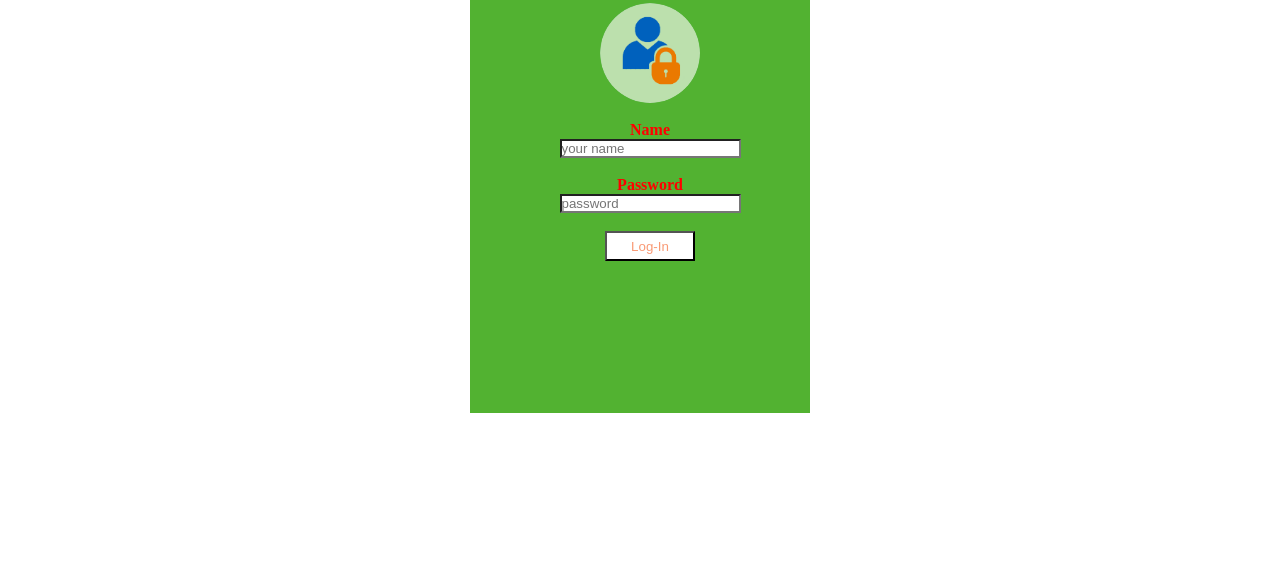
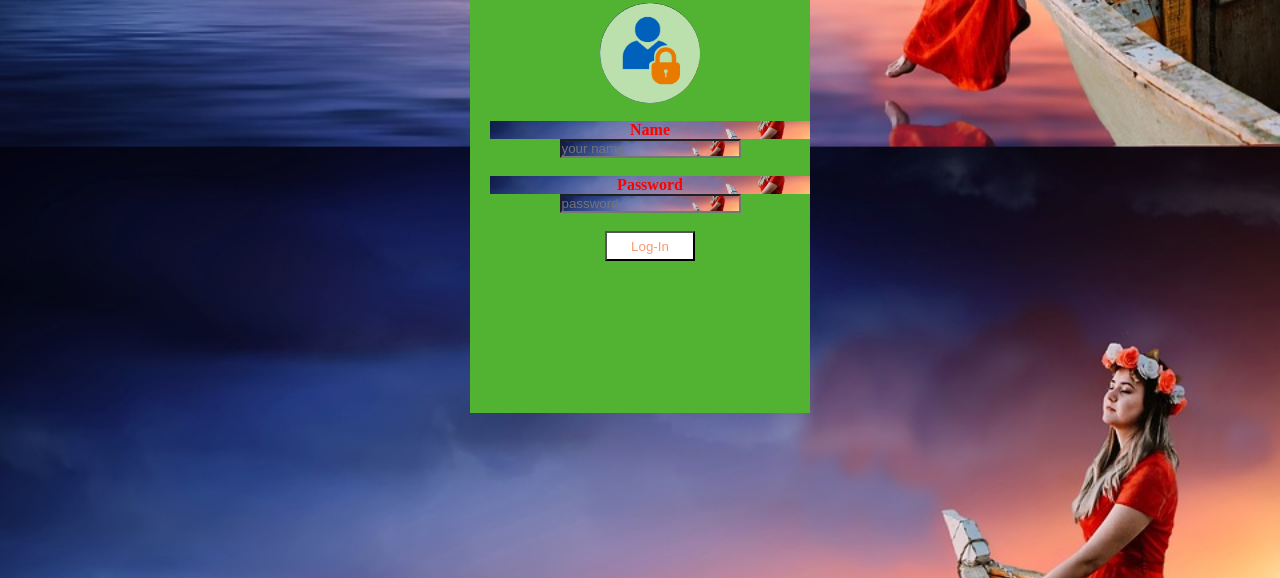
Before and after one commit to Uzzal65/login, a plain HTML site: page index.html in a window 1280 px wide. Shown: the part 222-800 px from the top of the page. Drawn offline with Linux system fonts and the light colour scheme.

Commit message:
Update style.css

```diff
--- a/style.css
+++ b/style.css
@@ -1,9 +1,9 @@
 *{
 	margin: 0;
 	padding: 0;
-	background-image:url('background.jp');
+	background-image:url('background.jpg');
 	background-size: cover;
-	background-position:cente;
+	background-position:center;
 }
 body{
 	background:#52B231;
```
